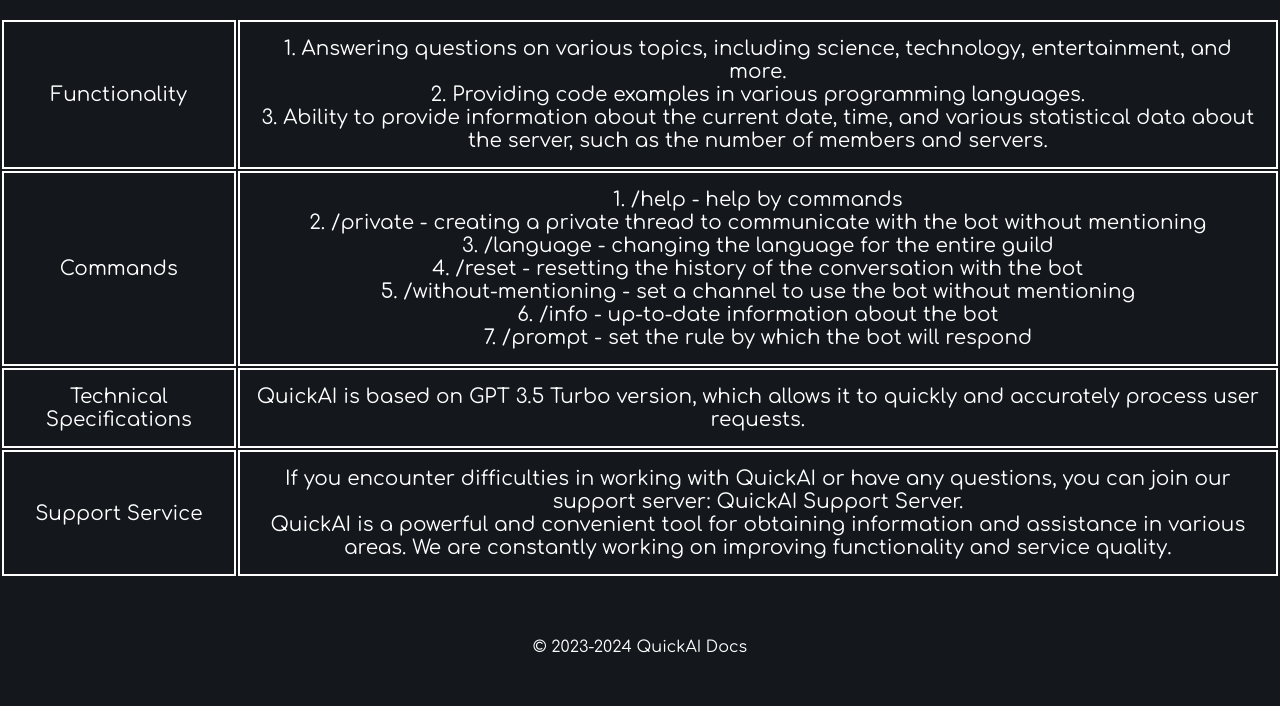
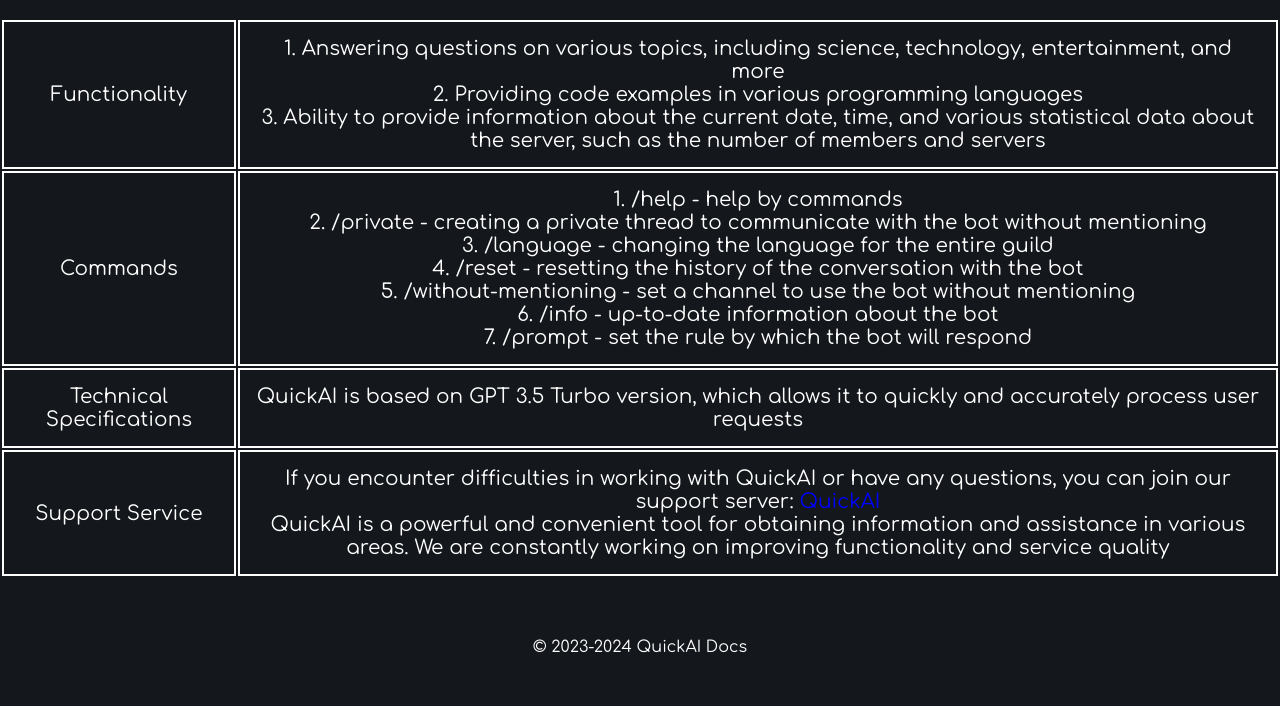
Before and after one commit to waysset0/quickaidocs, a plain HTML site: page index.html in a window 1280 px wide. Shown: the part 78-800 px from the top of the page. Drawn offline with Linux system fonts and the light colour scheme.

Commit message:
Add files via upload

```diff
--- a/css/main.css
+++ b/css/main.css
@@ -55,6 +55,10 @@ tr.divider > td {
 	background-color: #808080;
 }
 
+.link {
+	color: blue;
+}
+
 /* FOOTER */
 
 .footer {
--- a/index.html
+++ b/index.html
@@ -19,7 +19,7 @@
         <table>
             <tr class="divider">
                 <td class="divider__text">Functionality</td>
-                <td class="divider__text">1. Answering questions on various topics, including science, technology, entertainment, and more.<br>2. Providing code examples in various programming languages.<br>3. Ability to provide information about the current date, time, and various statistical data about the server, such as the number of members and servers.</td>
+                <td class="divider__text">1. Answering questions on various topics, including science, technology, entertainment, and more<br>2. Providing code examples in various programming languages<br>3. Ability to provide information about the current date, time, and various statistical data about the server, such as the number of members and servers</td>
 
             </tr>
             <tr class="divider">
@@ -29,11 +29,11 @@
             </tr>
             <tr class="divider">
                 <td class="divider__text">Technical Specifications</td>
-                <td class="divider__text">QuickAI is based on GPT 3.5 Turbo version, which allows it to quickly and accurately process user requests.</td>
+                <td class="divider__text">QuickAI is based on GPT 3.5 Turbo version, which allows it to quickly and accurately process user requests</td>
             </tr>
             <tr class="divider">
                 <td class="divider__text">Support Service</td>
-                <td class="divider__text">If you encounter difficulties in working with QuickAI or have any questions, you can join our support server: QuickAI Support Server.<br>QuickAI is a powerful and convenient tool for obtaining information and assistance in various areas. We are constantly working on improving functionality and service quality.</td>
+                <td class="divider__text">If you encounter difficulties in working with QuickAI or have any questions, you can join our support server: <a href="https://dsc.gg/quickaibot" class="link">QuickAI</a><br>QuickAI is a powerful and convenient tool for obtaining information and assistance in various areas. We are constantly working on improving functionality and service quality</td>
             </tr>
         </table>
 
```
